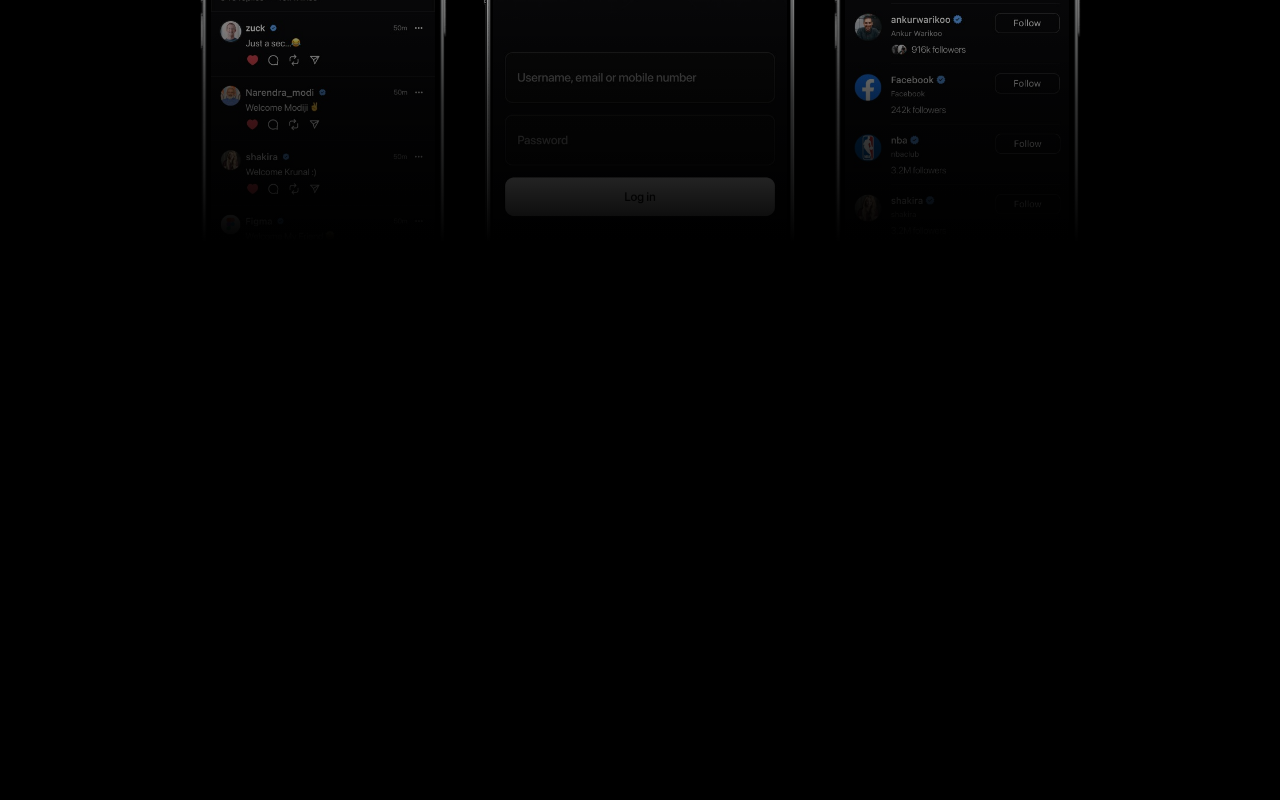
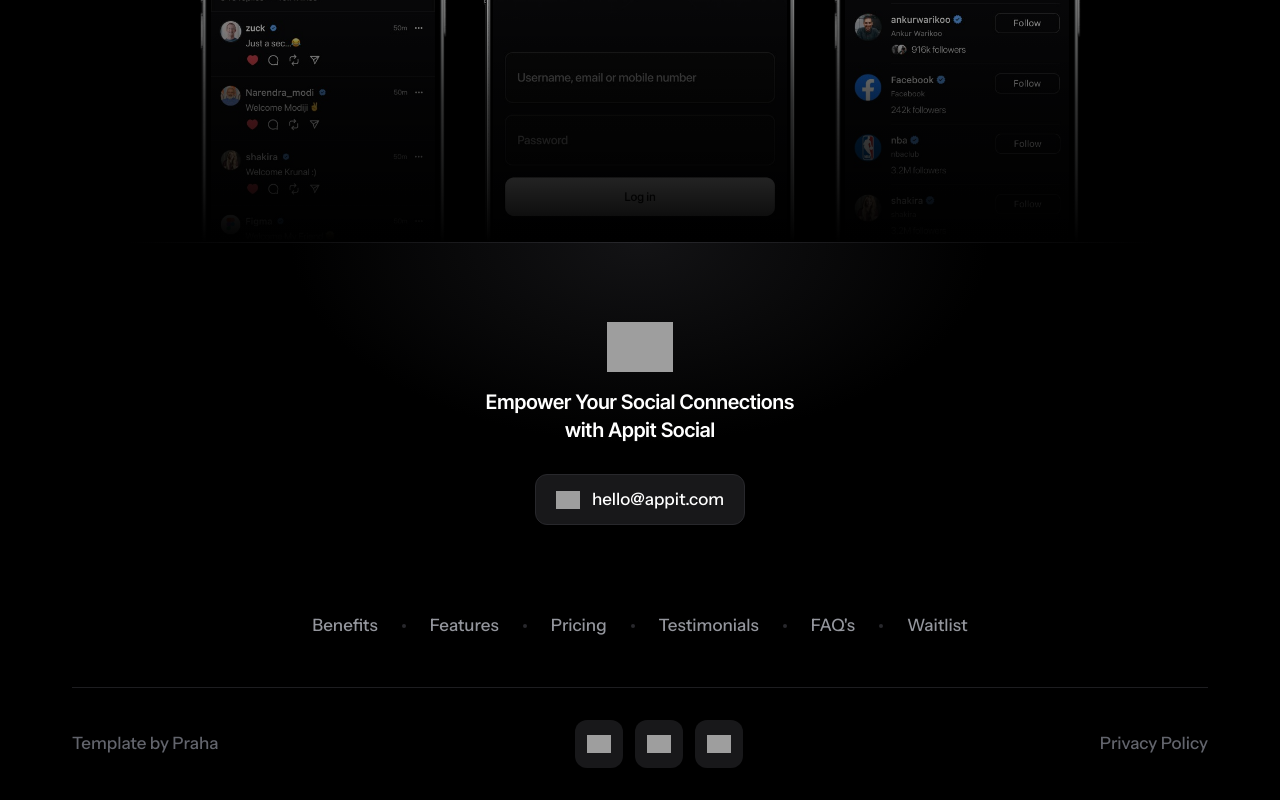
Before and after one commit to SalvaterraTech/starwise-landing-page, a Next.js app: page / in a window 1280 px wide. Shown: the part 9369-10169 px from the top of the page. Before the commit the page ends 9611 px from the top, so only its background shows below. Built offline with nearby package versions, Linux system fonts and the light colour scheme; grey boxes are pictures that could not be loaded; a web font is replaced by a local one.

Commit message:
feat: add Footer component to homepage and update styles
The Footer component is now included in the homepage layout. Footer styles and spacing have been adjusted, the email address updated to hello@appit.com, and navigation/social link gaps refined for improved appearance.

```diff
--- a/app/page.tsx
+++ b/app/page.tsx
@@ -9,6 +9,7 @@
 import Testimonials from '@/components/Testimonials'
 import FAQ from '@/components/FAQ'
 import Download from '@/components/Download'
+import Footer from '@/components/Footer'
 
 export default function Home() {
   return (
@@ -24,6 +25,7 @@
       <Testimonials />
       <FAQ />
       <Download />
+      <Footer />
     </main>
   )
 }
--- a/components/Footer.tsx
+++ b/components/Footer.tsx
@@ -31,7 +31,7 @@
 export default function Footer() {
   return (
     <footer
-      className="relative w-full pt-16 pb-8"
+      className="relative w-full pt-20 pb-8"
       style={{
         background: 'radial-gradient(27.27% 35.9% at 50% 0%, rgba(19, 19, 21, 1) 0%, rgba(0, 0, 0, 1) 100%)'
       }}
@@ -46,7 +46,7 @@
 
       <div className="section-container">
         {/* Top Section */}
-        <div className="flex flex-col items-center gap-8 mb-12">
+        <div className="flex flex-col items-center gap-[30px] mb-[88px]">
           {/* Logo and Tagline */}
           <div className="flex flex-col items-center gap-4">
             <Link href="/" className="relative w-[150px] h-[50px]">
@@ -68,7 +68,7 @@
 
           {/* Email Button */}
           <Link
-            href="mailto:mail@appit.com"
+            href="mailto:hello@appit.com"
             className="flex items-center gap-3 px-5 py-3 bg-appit-surface border border-appit-border-light rounded-12 hover:bg-appit-border-light transition-colors"
           >
             <Image
@@ -81,15 +81,15 @@
               className="text-white text-[17px] font-medium"
               style={{ fontFamily: 'Instrument Sans, sans-serif' }}
             >
-              mail@appit.com
+              hello@appit.com
             </span>
           </Link>
         </div>
 
         {/* Navigation Links */}
-        <div className="flex flex-wrap items-center justify-center gap-4 mb-12">
+        <div className="flex flex-wrap items-center justify-center gap-6 mb-12">
           {footerLinks.map((link, index) => (
-            <div key={link.href} className="flex items-center gap-4">
+            <div key={link.href} className="flex items-center gap-6">
               <Link
                 href={link.href}
                 className="text-appit-gray hover:text-white transition-colors text-[17px] font-medium"
```
